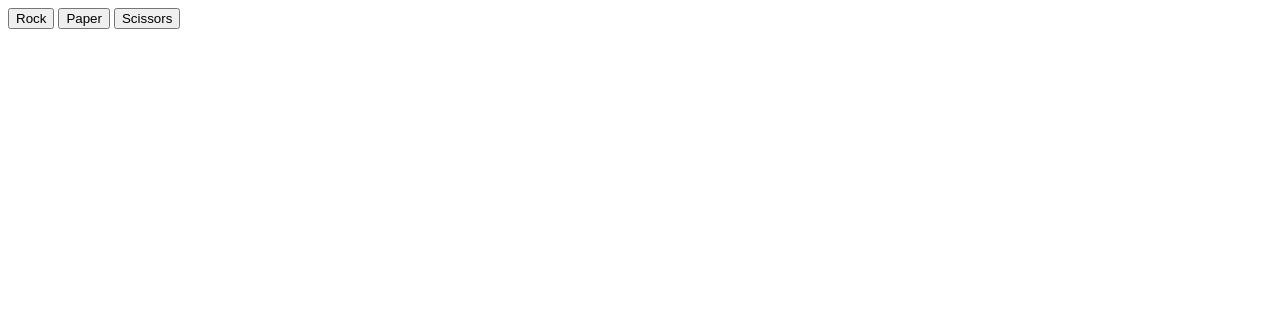
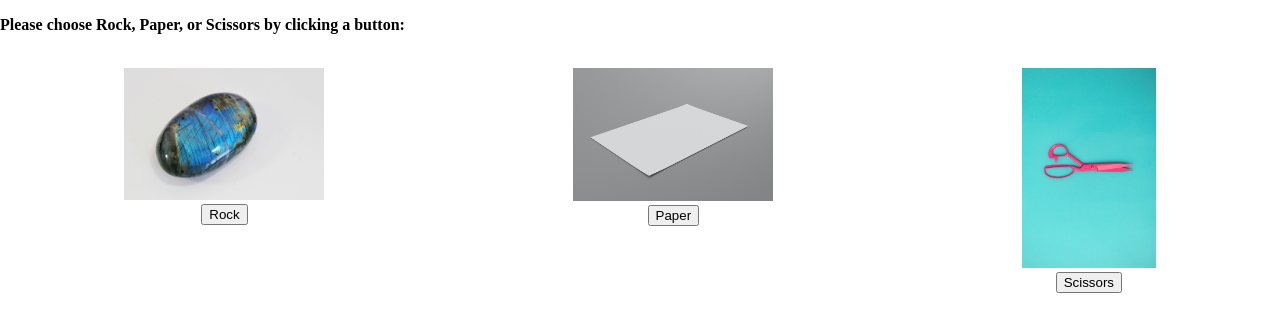
Before and after one commit to crystallinn/rockPaperScissors, a plain HTML site: page rps.html in a window 1280 px wide. Drawn offline with Linux system fonts and the light colour scheme.

Commit message:
Asthetic changes to HTML and CSS. Adds 3 images from unsplash.

```diff
--- a/rps.html
+++ b/rps.html
@@ -6,11 +6,30 @@
     </head>
     <body>
         <div>
-            <button id="rock">Rock</button>
-            <button id="paper">Paper</button>
-            <button id="scissors">Scissors</button>
+            <p><strong>Please choose Rock, Paper, or Scissors by clicking a button: </strong></p>
+            <br />
         </div>
 
+        <!-- rock, paper, and scissors buttons -->
+        <div class="container">
+            <div>
+                <img src="img/rock.jpg" alt="rock">
+                <br />
+                <button id="rock">Rock</button>
+            </div>
+            <div>
+                <img src="img/paper.jpg" alt="paper">
+                <br />
+                <button id="paper">Paper</button>
+            </div>
+            <div>
+                <img src="img/scissors.jpg" alt="scissors">
+                <br />
+                <button id="scissors">Scissors</button>
+            </div>
+        </div>
+
+        <!-- display the results-->
         <div>
             <p id="result"></p>
         </div>
--- a/rpsStyle.css
+++ b/rpsStyle.css
@@ -1,3 +1,24 @@
+body{
+    margin: 0px;
+    border: 0px;
+    padding: 0px;
+}
+
+div{
+    margin-left: auto;
+    margin-right: auto;
+}
+
+div.container{
+    display: flex;
+    text-align: center;
+}
+
+img{
+    object-fit: cover;
+    max-width: 200px;
+    max-height: 200px;
+}
 #result{
-    color: #00ffff;
+    color: #000000;
 }
```
Also changed, not shown: img/paper.jpg (added), img/rock.jpg (added), img/scissors.jpg (added).
